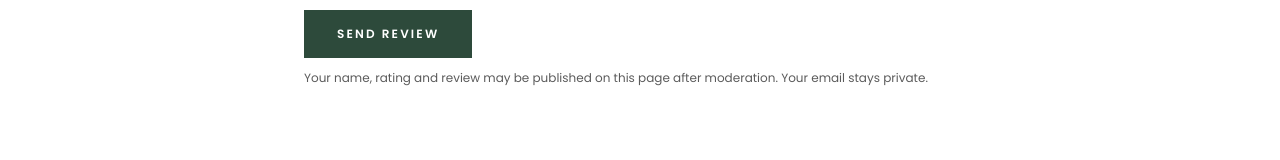
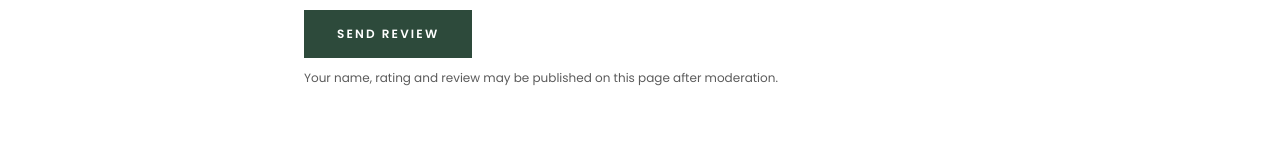
Before and after one commit to wiissal/gastro-moroccan, a Next.js app: page /recipes/almond-briouats in a window 1280 px wide. Shown: the part 1852-2012 px from the top of the page. Built offline with nearby package versions, Linux system fonts and the light colour scheme.

Commit message:
edit feedback form

```diff
--- a/src/components/FeedbackForm.jsx
+++ b/src/components/FeedbackForm.jsx
@@ -142,7 +142,7 @@ export default function FeedbackForm({ recipeSlug }) {
         </button>
         <p className="text-xs text-ink-soft">
           Your name, rating and review may be published on this page after
-          moderation. Your email stays private.
+          moderation.
         </p>
       </div>
     </form>
```
